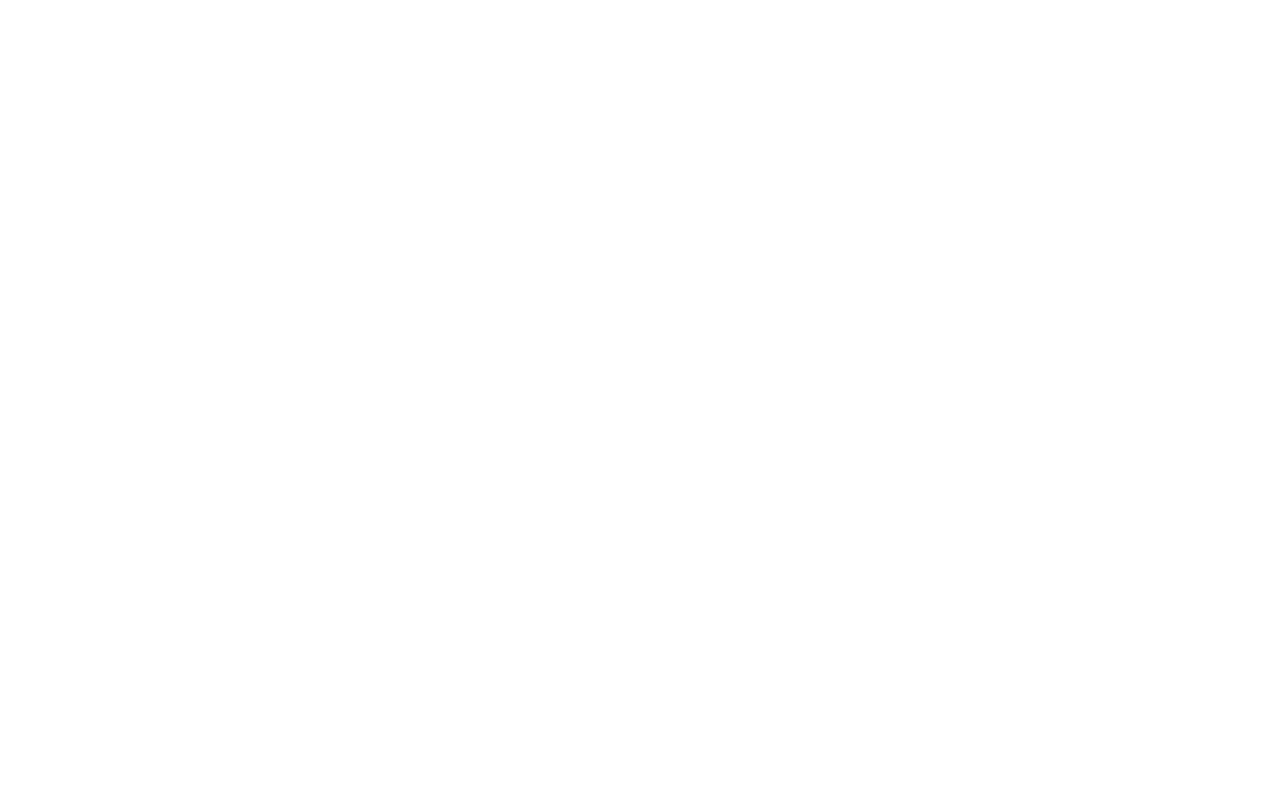
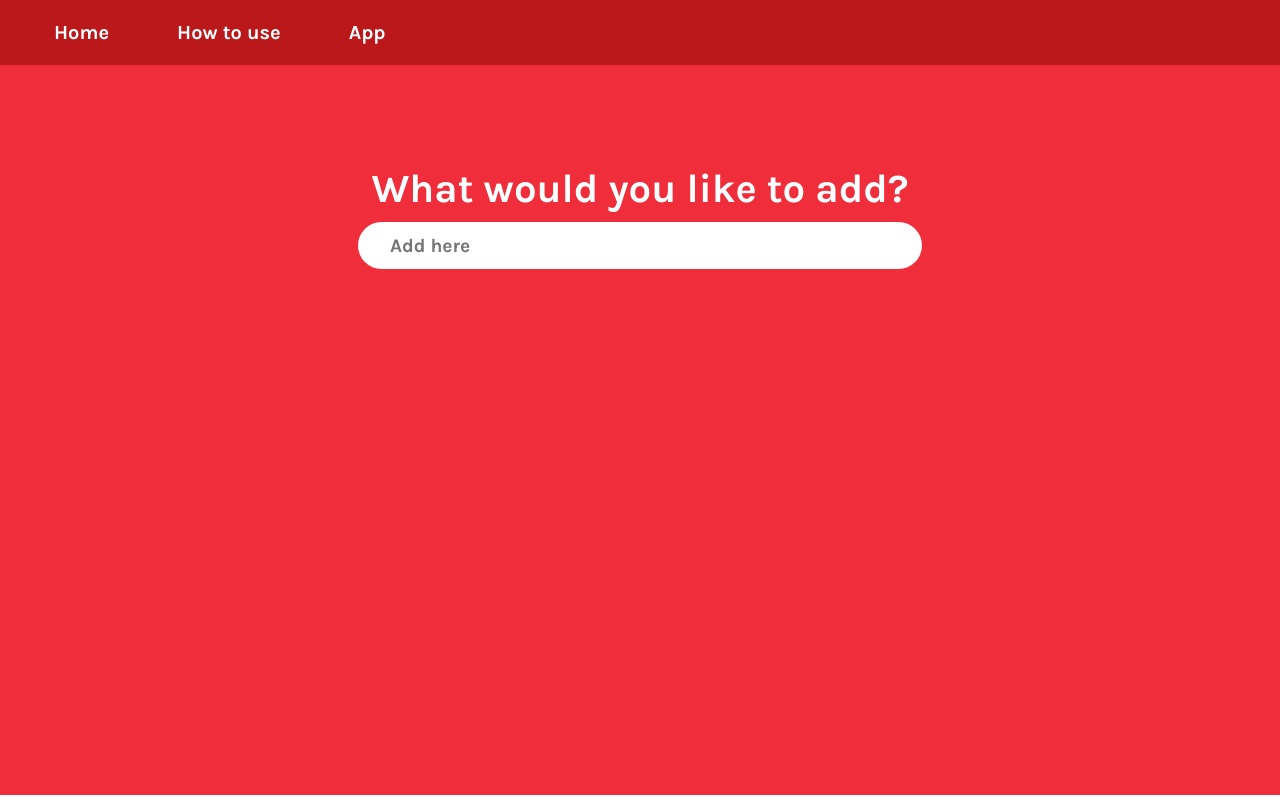
Before and after one commit to Pedyz/to-do-list, a React (Create React App) app: page /app in a window 1280 px wide. Before the commit this address had no page. Built offline with nearby package versions, Linux system fonts and the light colour scheme.

Commit message:
Added App page and README

```diff
--- a/src/App.js
+++ b/src/App.js
@@ -1,6 +1,7 @@
 import { BrowserRouter as Router, Routes, Route } from "react-router-dom";
 import Home from './pages/Home/Home';
 import Howtouse from "./pages/How to use/Howtouse";
+import AppPage from "./pages/AppPage/AppPage";
 
 function App() {
   return (
@@ -8,6 +9,7 @@
       <Routes>
         <Route path="/" element={<Home/>} />
         <Route path="/how-to-use" element={<Howtouse/>} />
+        <Route path="/app" element={<AppPage/>}/>
       </Routes>
     </Router>
   );
--- /dev/null
+++ b/src/components/ListItem/ListItem.jsx
@@ -0,0 +1,13 @@
+import Style from './ListItem.module.css'
+
+function ListItem({name, onRemove}) {
+
+    return (
+        <div className={Style.itemDiv}>
+            <h2>{name}</h2>
+            <p onClick={onRemove}>X</p>
+        </div>
+    )
+}
+
+export default ListItem
--- /dev/null
+++ b/src/components/ListItem/ListItem.module.css
@@ -0,0 +1,27 @@
+.itemDiv {
+    display: flex;
+    align-items: center;
+    justify-content: center;
+    background-color: #d90429;
+    padding: 4px 32px 4px 18px ;
+    border-radius: 14px;
+    gap: 6px;
+    position: relative;
+    cursor: pointer;
+    flex-grow: 1;
+}
+
+.itemDiv:hover {
+    background-color: #b6001e;
+}
+
+.itemDiv p {
+    position: absolute;
+    right: 12px;
+    user-select: none;
+    font-weight: bold;
+}
+
+.itemDiv p:hover {
+    color: black;
+}
--- /dev/null
+++ b/src/pages/AppPage/AppPage.jsx
@@ -0,0 +1,50 @@
+import Style from './AppPage.module.css'
+import Navbar from '../../components/Navbar/Navbar'
+import ListItem from '../../components/ListItem/ListItem'
+import { useEffect, useState } from 'react'
+
+function AppPage() {
+    const [items, setItems] = useState(JSON.parse(localStorage.getItem('list')) || [])
+    const savedItems = JSON.parse(localStorage.getItem('list'))
+
+    useEffect(() => {
+        localStorage.setItem('list', JSON.stringify(items))
+    }, [items])
+
+    const addItem = (e) => {
+        if (e.key === 'Enter') {
+          const value = e.target.value.trim();
+
+          if (value && !items.includes(value)) {
+            setItems((prevItems) => [...prevItems, value]);
+            e.target.value = '';
+          } else if (!value) {
+            window.alert('Write something!')
+          } else {
+            window.alert('Already in the list!')
+          }
+        }
+    }
+
+    return (
+        <div>
+            <Navbar />
+            <main className={Style.appDiv}>
+                <div className={Style.inputDiv}>
+                    <h2>What would you like to add?</h2>
+                    <input onKeyDown={addItem} type="text" placeholder="Add here"/>
+                </div>
+                <div className={Style.listDiv}>
+                    {items.map((item) => (
+                        <ListItem name={item} key={items.indexOf(item)} onRemove={() => {
+                            const newList = items.filter(word => word !== item)
+                            setItems(newList)
+                        }} />
+                    ))}
+                </div>
+            </main>
+        </div>
+    )
+}
+
+export default AppPage
--- /dev/null
+++ b/src/pages/AppPage/AppPage.module.css
@@ -0,0 +1,47 @@
+.appDiv {
+    display: flex;
+    flex-direction: column;
+    align-items: center;
+    width: 100vw;
+    height: 91.2vh;
+    background-color: #f02d3a;
+    color: white;
+}
+
+.inputDiv {
+    margin-top: 100px;
+    display: flex;
+    flex-direction: column;
+    align-items: center;
+}
+
+.inputDiv h2 {
+    font-size: 2.5rem;
+}
+
+.inputDiv input {
+    margin-top: 10px;
+    font-size: 1.2rem;
+    padding: 12px 32px;
+    width: 500px;
+    border-radius: 24px;
+    border: none;
+    font-weight: bold;
+}
+
+.inputDiv input:focus {
+    outline: none;
+}
+
+.listDiv {
+    margin-top: 50px;
+    max-width: 80%;
+    max-height: 350px;
+    display: flex;
+    align-items: start;
+    justify-content: start;
+    flex-wrap: wrap;
+    gap: 8px;
+    background-color: black;
+    overflow: hidden;
+}
```
Also changed, not shown: 1 other file (tests, documents, lock files or other folders).
